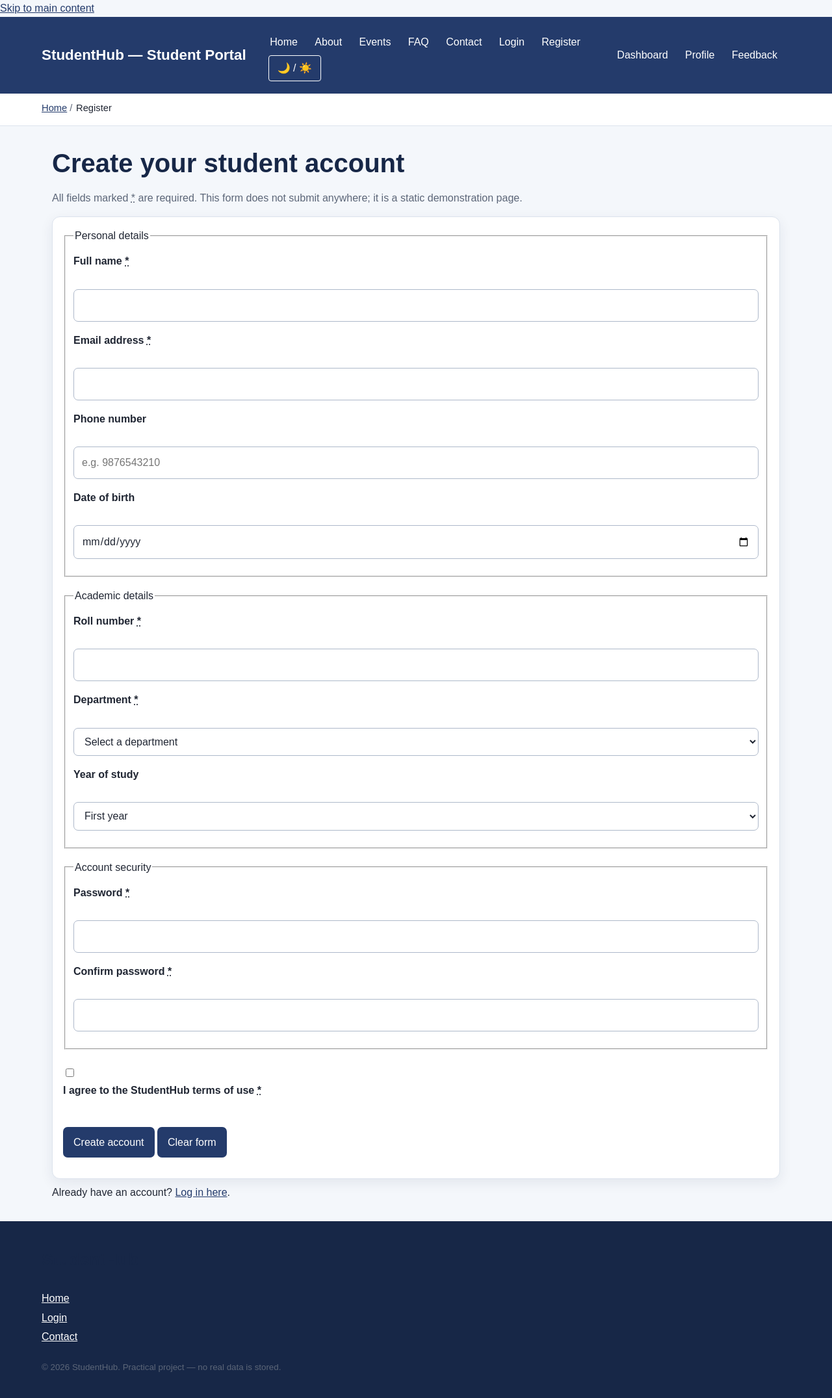
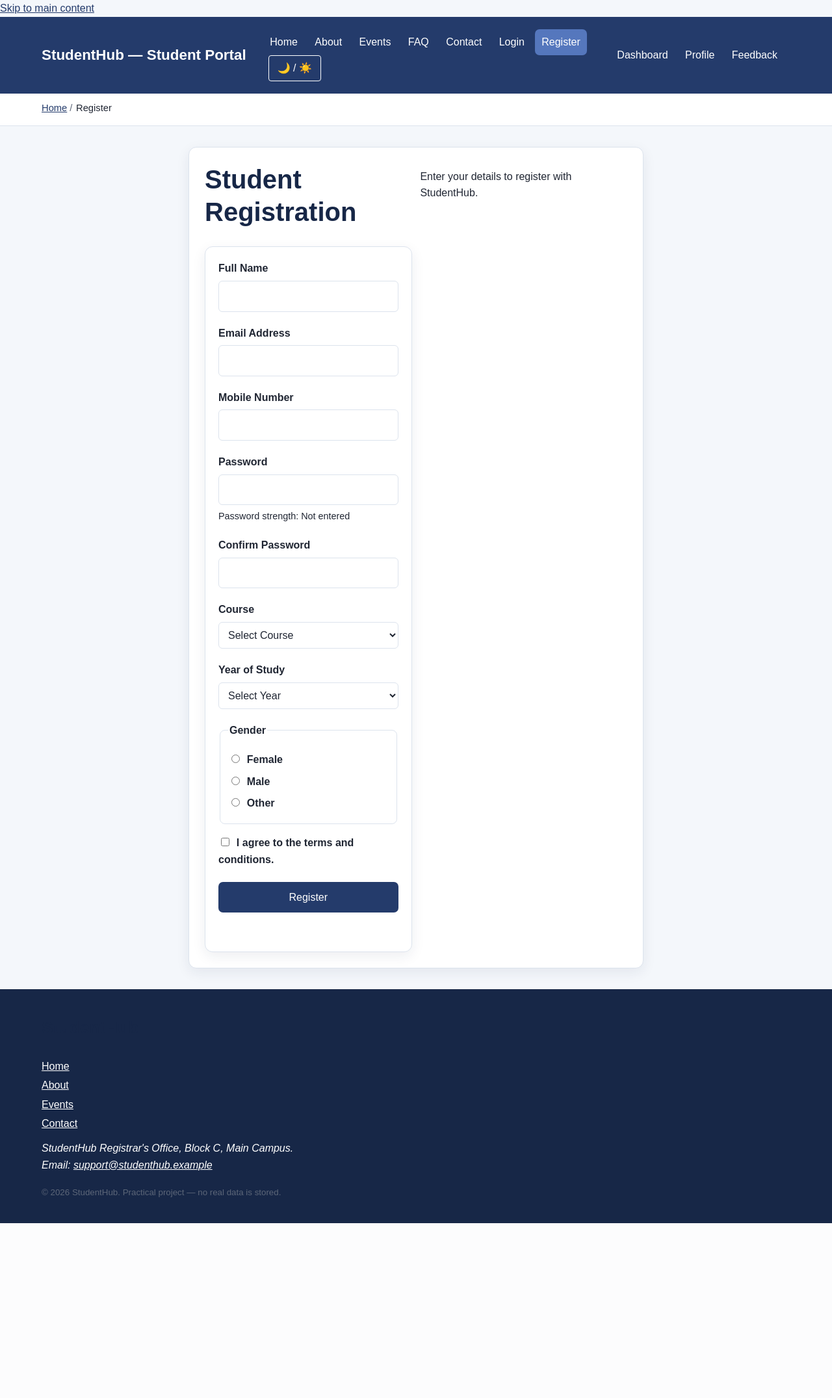
Before and after one commit to yatisoliyas-ce/ITUE203_25ce118, a PHP site: page /register.html in a window 1280 px wide. Shown: the whole page at 65% size. After the commit the page ends 1882 px from the top, so only its background shows below. Run offline with PHP 8.4, Linux system fonts and the light colour scheme.

Commit message:
Update StudentHub practicals 1-4

```diff
--- a/index.html
+++ b/index.html
@@ -5,7 +5,7 @@
 <meta name="viewport" content="width=device-width, initial-scale=1.0">
   <title>StudentHub | Home</title>
   <meta name="description" content="StudentHub is the semester-long student portal for course registration, events, profiles, and support.">
-  <link rel="stylesheet" href="style .css">
+  <link rel="stylesheet" href="style.css">
 </head>
 <body>
 
--- a/register.html
+++ b/register.html
@@ -1,35 +1,125 @@
+
 <!DOCTYPE html>
 <html lang="en">
 <head>
     <meta charset="UTF-8">
     <meta name="viewport" content="width=device-width, initial-scale=1.0">
     <title>Register | StudentHub</title>
+    <meta name="description" content="Register as a student on StudentHub.">
     <link rel="stylesheet" href="style.css">
-  <meta name="description" content="Create a new StudentHub account.">
+
+    <style>
+        .registration-card {
+            max-width: 700px;
+            margin: 24px auto;
+        }
+
+        .registration-form {
+            display: grid;
+            grid-template-columns: minmax(0, 1fr);
+            gap: 16px;
+        }
+
+        .registration-form .form-group {
+            min-width: 0;
+        }
+
+        .registration-form label,
+        .registration-form legend {
+            font-weight: 600;
+        }
+
+        .registration-form .form-group > label {
+            display: block;
+            margin-bottom: 6px;
+        }
+
+        .registration-form input:not([type="radio"]):not([type="checkbox"]),
+        .registration-form select {
+            width: 100%;
+            padding: 10px;
+            border: 1px solid var(--border);
+            border-radius: 6px;
+            background: var(--surface);
+            color: var(--text);
+        }
+
+        .registration-form fieldset {
+            border: 1px solid var(--border);
+            border-radius: 8px;
+            padding: 12px;
+        }
+
+        .registration-form .gender-option {
+            display: inline-flex;
+            align-items: center;
+            gap: 6px;
+            margin: 8px 16px 0 0;
+        }
+
+        .registration-form .error {
+            display: block;
+            color: #c62828;
+            font-size: 0.9rem;
+            margin-top: 4px;
+        }
+
+        .registration-form input[aria-invalid="true"],
+        .registration-form select[aria-invalid="true"] {
+            border-color: #c62828;
+        }
+
+        #passwordStrength {
+            margin-top: 6px;
+            font-size: 0.9rem;
+        }
+
+        #successMessage {
+            color: #15803d;
+            font-weight: 600;
+        }
+
+        .registration-form button[type="submit"] {
+            width: 100%;
+            padding: 12px;
+            cursor: pointer;
+        }
+
+        @media (min-width: 600px) {
+            .registration-form .two-column {
+                display: grid;
+                grid-template-columns: repeat(2, minmax(0, 1fr));
+                gap: 16px;
+            }
+        }
+    </style>
 </head>
+
 <body>
-
     <a href="#main">Skip to main content</a>
 
     <header>
         <p><strong>StudentHub</strong> &mdash; Student Portal</p>
+
         <nav aria-label="Primary">
-    <!-- Hamburger Menu Button -->
-    <button id="hamburger" aria-label="Toggle navigation">☰</button>
+            <button id="hamburger" aria-label="Toggle navigation"
+                    aria-expanded="false">☰</button>
 
-    <ul>
+            <ul id="nav-menu">
                 <li><a href="index.html">Home</a></li>
                 <li><a href="about.html">About</a></li>
                 <li><a href="events.html">Events</a></li>
                 <li><a href="faq.html">FAQ</a></li>
                 <li><a href="contact.html">Contact</a></li>
                 <li><a href="login.html">Login</a></li>
-        <li><a href="register.html">Register</a></li>
+                <li><a href="register.html" aria-current="page">Register</a></li>
             </ul>
 
-    <!-- Theme Switcher Button -->
-    <button id="theme-toggle" aria-label="Toggle dark mode">🌙 / ☀️</button>
+            <button id="theme-toggle" aria-label="Toggle dark mode">
+                🌙 / ☀️
+            </button>
         </nav>
+
         <nav aria-label="Student Portal">
             <ul>
                 <li><a href="dashboard.html">Dashboard</a></li>
@@ -47,107 +137,309 @@
     </nav>
 
     <main id="main">
+        <section class="registration-card">
+            <h1>Student Registration</h1>
+            <p>Enter your details to register with StudentHub.</p>
 
-    <h1>Create your student account</h1>
-    <p>All fields marked <abbr title="required">*</abbr> are required. This form does not submit anywhere; it is a static demonstration page.</p>
+            <form id="registrationForm" class="registration-form" novalidate>
+                <div class="form-group">
+                    <label for="name">Full Name</label>
+                    <input type="text" id="name" name="name"
+                           autocomplete="name" required
+                           aria-describedby="nameError">
+                    <span class="error" id="nameError"></span>
+                </div>
 
-    <form action="#" method="post">
+                <div class="form-group">
+                    <label for="email">Email Address</label>
+                    <input type="email" id="email" name="email"
+                           autocomplete="email" required
+                           aria-describedby="emailError">
+                    <span class="error" id="emailError"></span>
+                </div>
 
-      <fieldset>
-        <legend>Personal details</legend>
+                <div class="form-group">
+                    <label for="mobile">Mobile Number</label>
+                    <input type="tel" id="mobile" name="mobile"
+                           inputmode="numeric" maxlength="10"
+                           autocomplete="tel" required
+                           aria-describedby="mobileError">
+                    <span class="error" id="mobileError"></span>
+                </div>
 
-        <p>
-          <label for="fullname">Full name <abbr title="required">*</abbr></label><br>
-          <input type="text" id="fullname" name="fullname" autocomplete="name" required>
-        </p>
+                <div class="form-group">
+                    <label for="password">Password</label>
+                    <input type="password" id="password" name="password"
+                           autocomplete="new-password" required
+                           aria-describedby="passwordStrength passwordError">
+                    <div id="passwordStrength" aria-live="polite">
+                        Password strength: Not entered
+                    </div>
+                    <span class="error" id="passwordError"></span>
+                </div>
 
-        <p>
-          <label for="email">Email address <abbr title="required">*</abbr></label><br>
-          <input type="email" id="email" name="email" autocomplete="email" required>
-        </p>
+                <div class="form-group">
+                    <label for="confirmPassword">Confirm Password</label>
+                    <input type="password" id="confirmPassword"
+                           name="confirmPassword"
+                           autocomplete="new-password" required
+                           aria-describedby="confirmPasswordError">
+                    <span class="error" id="confirmPasswordError"></span>
+                </div>
 
-        <p>
-          <label for="phone">Phone number</label><br>
-          <input type="tel" id="phone" name="phone" autocomplete="tel" placeholder="e.g. 9876543210">
-        </p>
+                <div class="form-group">
+                    <label for="course">Course</label>
+                    <select id="course" name="course" required
+                            aria-describedby="courseError">
+                        <option value="">Select Course</option>
+                        <option value="Computer Engineering">Computer Engineering</option>
+                        <option value="Information Technology">Information Technology</option>
+                        <option value="Mechanical Engineering">Mechanical Engineering</option>
+                        <option value="Civil Engineering">Civil Engineering</option>
+                        <option value="Electrical Engineering">Electrical Engineering</option>
+                    </select>
+                    <span class="error" id="courseError"></span>
+                </div>
 
-        <p>
-          <label for="dob">Date of birth</label><br>
-          <input type="date" id="dob" name="dob">
-        </p>
+                <div class="form-group">
+                    <label for="year">Year of Study</label>
+                    <select id="year" name="year" required
+                            aria-describedby="yearError">
+                        <option value="">Select Year</option>
+                        <option value="1">First Year</option>
+                        <option value="2">Second Year</option>
+                        <option value="3">Third Year</option>
+                        <option value="4">Fourth Year</option>
+                    </select>
+                    <span class="error" id="yearError"></span>
+                </div>
+
+                <fieldset class="form-group">
+                    <legend>Gender</legend>
+
+                    <label class="gender-option">
+                        <input type="radio" name="gender" value="Female">
+                        Female
+                    </label>
+
+                    <label class="gender-option">
+                        <input type="radio" name="gender" value="Male">
+                        Male
+                    </label>
+
+                    <label class="gender-option">
+                        <input type="radio" name="gender" value="Other">
+                        Other
+                    </label>
+
+                    <span class="error" id="genderError"></span>
                 </fieldset>
 
-      <fieldset>
-        <legend>Academic details</legend>
+                <div class="form-group">
+                    <label>
+                        <input type="checkbox" id="terms" name="terms">
+                        I agree to the terms and conditions.
+                    </label>
+                    <span class="error" id="termsError"></span>
+                </div>
 
-        <p>
-          <label for="roll">Roll number <abbr title="required">*</abbr></label><br>
-          <input type="text" id="roll" name="roll" required>
-        </p>
+                <button type="submit">Register</button>
 
-        <p>
-          <label for="department">Department <abbr title="required">*</abbr></label><br>
-          <select id="department" name="department" required>
-            <option value="">Select a department</option>
-            <option value="cse">Computer Science &amp; Engineering</option>
-            <option value="ece">Electronics &amp; Communication</option>
-            <option value="me">Mechanical Engineering</option>
-            <option value="ce">Civil Engineering</option>
-            <option value="ba">Business Administration</option>
-          </select>
-        </p>
-
-        <p>
-          <label for="year">Year of study</label><br>
-          <select id="year" name="year">
-            <option value="1">First year</option>
-            <option value="2">Second year</option>
-            <option value="3">Third year</option>
-            <option value="4">Fourth year</option>
-          </select>
-        </p>
-      </fieldset>
-
-      <fieldset>
-        <legend>Account security</legend>
-
-        <p>
-          <label for="password">Password <abbr title="required">*</abbr></label><br>
-          <input type="password" id="password" name="password" autocomplete="new-password" required minlength="8">
-        </p>
-
-        <p>
-          <label for="confirm-password">Confirm password <abbr title="required">*</abbr></label><br>
-          <input type="password" id="confirm-password" name="confirm-password" autocomplete="new-password" required minlength="8">
-        </p>
-      </fieldset>
-
-      <p>
-        <input type="checkbox" id="terms" name="terms" required>
-        <label for="terms">I agree to the StudentHub terms of use <abbr title="required">*</abbr></label>
-      </p>
-
-      <p>
-        <button type="submit">Create account</button>
-        <button type="reset">Clear form</button>
-      </p>
+                <p id="successMessage" role="status"
+                   aria-live="polite"></p>
             </form>
-
-    <p>Already have an account? <a href="login.html">Log in here</a>.</p>
-
+        </section>
     </main>
 
     <footer>
         <h2>StudentHub</h2>
+
         <nav aria-label="Footer">
             <ul>
                 <li><a href="index.html">Home</a></li>
-        <li><a href="login.html">Login</a></li>
+                <li><a href="about.html">About</a></li>
+                <li><a href="events.html">Events</a></li>
                 <li><a href="contact.html">Contact</a></li>
             </ul>
         </nav>
+
+        <address>
+            StudentHub Registrar's Office, Block C, Main Campus.<br>
+            Email:
+            <a href="mailto:support@studenthub.example">
+                support@studenthub.example
+            </a>
+        </address>
+
         <p><small>&copy; 2026 StudentHub. Practical project &mdash; no real data is stored.</small></p>
     </footer>
+
+    <script>
+        const registrationForm = document.getElementById("registrationForm");
+
+        const fieldIds = [
+            "name",
+            "email",
+            "mobile",
+            "password",
+            "confirmPassword",
+            "course",
+            "year"
+        ];
+
+        function setError(id, message) {
+            const field = document.getElementById(id);
+            const error = document.getElementById(id + "Error");
+
+            error.textContent = message;
+
+            if (field) {
+                field.setAttribute(
+                    "aria-invalid",
+                    message ? "true" : "false"
+                );
+            }
+        }
+
+        function clearErrors() {
+            fieldIds.forEach(function (id) {
+                setError(id, "");
+            });
+
+            setError("gender", "");
+            setError("terms", "");
+
+            document.getElementById("successMessage").textContent = "";
+        }
+
+        function validateRegistration() {
+            clearErrors();
+
+            let valid = true;
+
+            const name = document.getElementById("name").value.trim();
+            const email = document.getElementById("email").value.trim();
+            const mobile = document.getElementById("mobile").value.trim();
+            const password = document.getElementById("password").value;
+            const confirmPassword =
+                document.getElementById("confirmPassword").value;
+            const course = document.getElementById("course").value;
+            const year = document.getElementById("year").value;
+            const gender = document.querySelector(
+                'input[name="gender"]:checked'
+            );
+            const terms = document.getElementById("terms").checked;
+
+            if (!/^[A-Za-z ]{2,50}$/.test(name)) {
+                setError("name", "Enter a valid name using letters and spaces.");
+                valid = false;
+            }
+
+            if (!/^[^\s@]+@[^\s@]+\.[^\s@]+$/.test(email)) {
+                setError("email", "Enter a valid email address.");
+                valid = false;
+            }
+
+            if (!/^[6-9]\d{9}$/.test(mobile)) {
+                setError("mobile", "Enter a valid 10-digit Indian mobile number.");
+                valid = false;
+            }
+
+            if (!/^(?=.*[a-z])(?=.*[A-Z])(?=.*\d)(?=.*[^A-Za-z0-9]).{8,}$/.test(password)) {
+                setError(
+                    "password",
+                    "Use at least 8 characters, including uppercase, lowercase, a number and a symbol."
+                );
+                valid = false;
+            }
+
+            if (confirmPassword === "" || confirmPassword !== password) {
+                setError("confirmPassword", "Passwords do not match.");
+                valid = false;
+            }
+
+            if (!course) {
+                setError("course", "Please select your course.");
+                valid = false;
+            }
+
+            if (!year) {
+                setError("year", "Please select your year of study.");
+                valid = false;
+            }
+
+            if (!gender) {
+                setError("gender", "Please select a gender.");
+                valid = false;
+            }
+
+            if (!terms) {
+                setError("terms", "Please accept the terms and conditions.");
+                valid = false;
+            }
+
+            return valid;
+        }
+
+        document.getElementById("password").addEventListener("input", function () {
+            const password = this.value;
+            let score = 0;
+
+            if (password.length >= 8) score++;
+            if (/[a-z]/.test(password)) score++;
+            if (/[A-Z]/.test(password)) score++;
+            if (/\d/.test(password)) score++;
+            if (/[^A-Za-z0-9]/.test(password)) score++;
+
+            let strength = "Weak";
+
+            if (password.length === 0) {
+                strength = "Not entered";
+            } else if (score >= 5) {
+                strength = "Strong";
+            } else if (score >= 3) {
+                strength = "Medium";
+            }
+
+            document.getElementById("passwordStrength").textContent =
+                "Password strength: " + strength;
+
+            setError("password", "");
+            document.getElementById("successMessage").textContent = "";
+        });
+
+        fieldIds.forEach(function (id) {
+            const field = document.getElementById(id);
+
+            field.addEventListener("input", function () {
+                setError(id, "");
+                document.getElementById("successMessage").textContent = "";
+            });
+
+            field.addEventListener("change", function () {
+                setError(id, "");
+            });
+        });
+
+        document.querySelectorAll('input[name="gender"]').forEach(function (radio) {
+            radio.addEventListener("change", function () {
+                setError("gender", "");
+            });
+        });
+
+        document.getElementById("terms").addEventListener("change", function () {
+            setError("terms", "");
+        });
+
+        registrationForm.addEventListener("submit", function (event) {
+            event.preventDefault();
+
+            if (validateRegistration()) {
+                document.getElementById("successMessage").textContent =
+                    "Registration form validated successfully!";
+            }
+        });
+    </script>
     <script src="script.js"></script>
 </body>
 </html>
```
Also changed, not shown: style.css (+71 -3 lines). Lines whose indentation alone changed are shown as unchanged.
